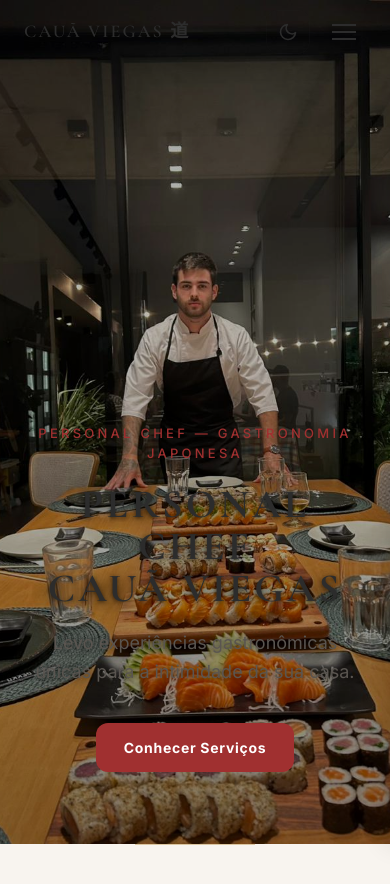
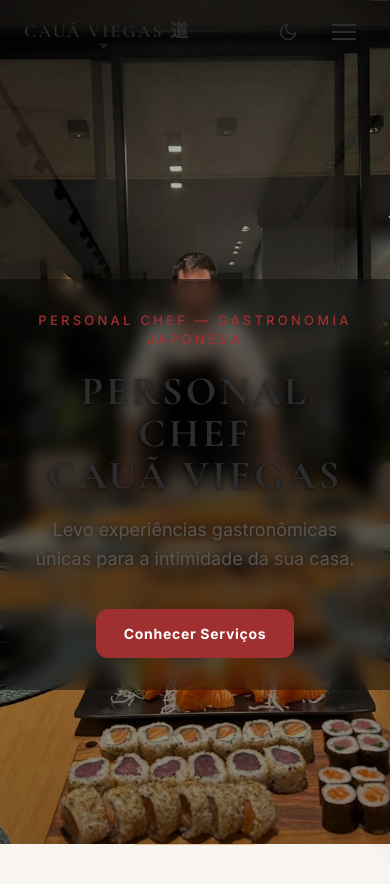
Before and after one commit to uLinck/caua-viegas-chef-site, a Next.js app: page / in a window 390 px wide. Shown: the top 884 px of the page. Built offline with nearby package versions, Linux system fonts and the light colour scheme.

Commit message:
fix: mobile hero — higher text position + scrim restored

```diff
--- a/components/sections/Hero.module.css
+++ b/components/sections/Hero.module.css
@@ -189,18 +189,13 @@
     height: 40px;
   }
 
-  /* Push text toward bottom of photo — avoids overlapping chef's face */
+  /* Push text toward lower third — avoids overlapping chef's face */
   .heroSection {
     align-items: flex-end;
-    padding-bottom: 72px;
+    padding-bottom: clamp(120px, 22vh, 220px);
   }
 
-  /* No scrim on mobile — text-shadow handles legibility instead */
-  .heroContent::before {
-    display: none;
-  }
-
-  /* Text shadow replaces scrim for contrast against the photo */
+  /* Text shadow for extra contrast on mobile */
   .heading {
     text-shadow:
       0 2px 16px rgba(0, 0, 0, 0.85),
```
